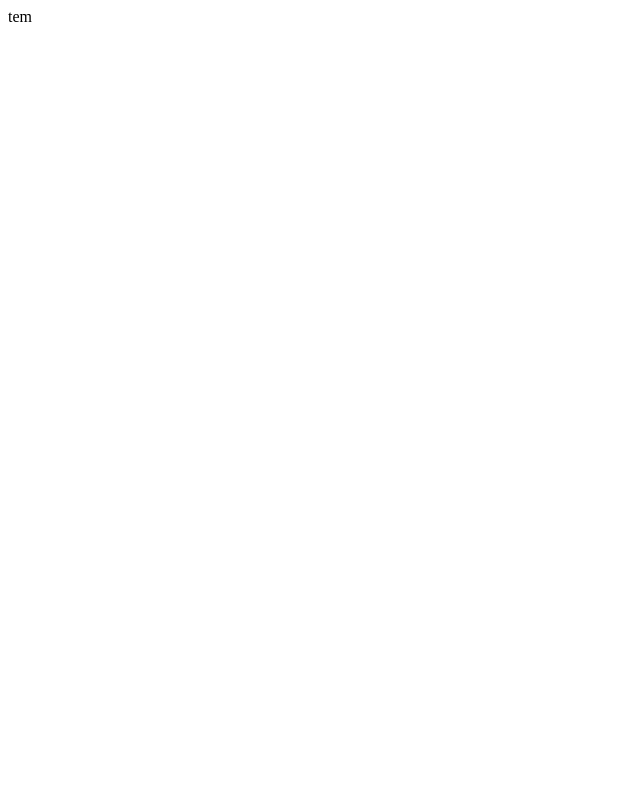
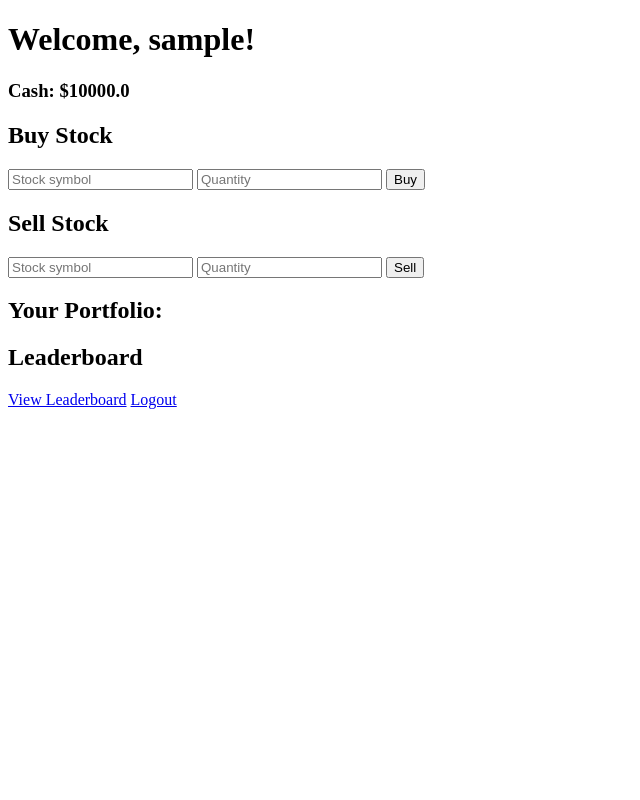
Before and after one commit to karansalot/stock-market-simulator, a Flask app: page /dashboard in a window 1280 px wide. Before the commit the part shown is almost empty. Shown: the whole page, without its empty margins (0-640 px from the left). Run offline with Flask 3, Linux system fonts and the light colour scheme; the visitor is signed in with stand-in values (Sample User, id 1).

Commit message:
Update dashboard.html

```diff
--- a/templates/dashboard.html
+++ b/templates/dashboard.html
@@ -1 +1,59 @@
-tem
+<!DOCTYPE html>
+<html lang="en">
+<head>
+    <meta charset="UTF-8">
+    <meta name="viewport" content="width=device-width, initial-scale=1.0">
+    <title>Stock Market Dashboard</title>
+    <script src="https://cdn.jsdelivr.net/npm/chart.js"></script>
+</head>
+<body>
+    <h1>Welcome, {{ user.username }}!</h1>
+    <h3>Cash: ${{ user.cash }}</h3>
+
+    <h2>Buy Stock</h2>
+    <input type="text" id="buySymbol" placeholder="Stock symbol">
+    <input type="number" id="buyQuantity" placeholder="Quantity">
+    <button onclick="buyStock()">Buy</button>
+
+    <h2>Sell Stock</h2>
+    <input type="text" id="sellSymbol" placeholder="Stock symbol">
+    <input type="number" id="sellQuantity" placeholder="Quantity">
+    <button onclick="sellStock()">Sell</button>
+
+    <h2>Your Portfolio:</h2>
+    <ul>
+        {% for stock, quantity in user.stocks.items() %}
+            <li>{{ stock }}: {{ quantity }} shares</li>
+        {% endfor %}
+    </ul>
+
+    <h2>Leaderboard</h2>
+    <a href="/leaderboard">View Leaderboard</a>
+
+    <a href="/logout">Logout</a>
+
+    <script>
+        function buyStock() {
+            fetch("/buy", {
+                method: "POST",
+                headers: { "Content-Type": "application/json" },
+                body: JSON.stringify({
+                    symbol: document.getElementById("buySymbol").value,
+                    quantity: document.getElementById("buyQuantity").value
+                })
+            }).then(() => location.reload());
+        }
+
+        function sellStock() {
+            fetch("/sell", {
+                method: "POST",
+                headers: { "Content-Type": "application/json" },
+                body: JSON.stringify({
+                    symbol: document.getElementById("sellSymbol").value,
+                    quantity: document.getElementById("sellQuantity").value
+                })
+            }).then(() => location.reload());
+        }
+    </script>
+</body>
+</html>
```
